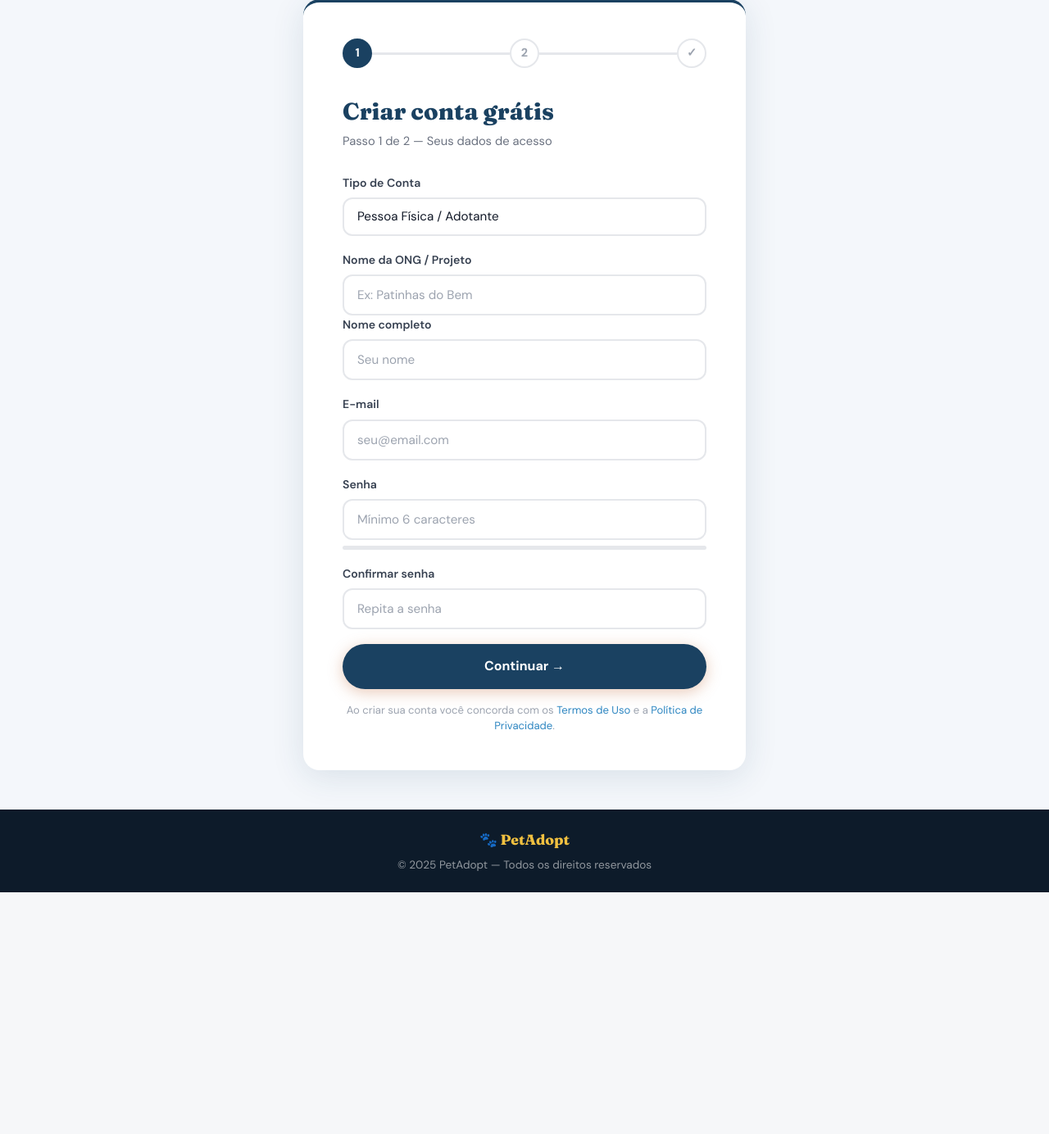
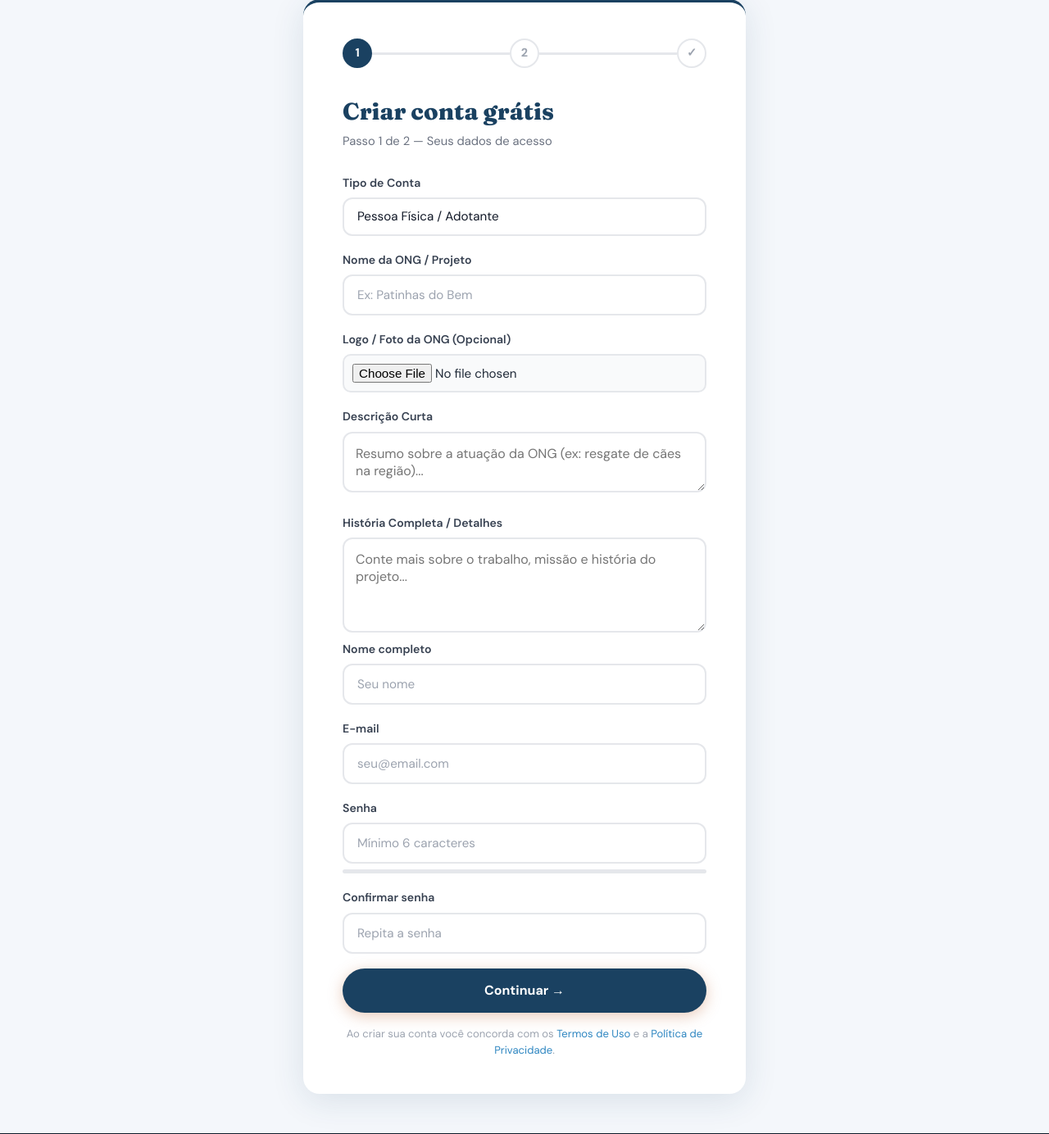
Before and after one commit to loppesz/ProjetoExt, a Flask app: page /register in a window 1280 px wide. Shown: the part 113-1497 px from the top of the page at 82% size. Before the commit the page ends 1202 px from the top, so only its background shows below. Run offline with Flask 3, Linux system fonts and the light colour scheme.

Commit message:
upload de imagem e descriçao cadastro de ong

```diff
--- a/static/js/register.js
+++ b/static/js/register.js
@@ -47,24 +47,33 @@ function submitForm(){
   btn.disabled = true;
   btn.textContent = 'Criando conta...';
 
-  const data = {
-    name: document.getElementById('name').value.trim(),
-    email: document.getElementById('email').value.trim(),
-    password: document.getElementById('password').value,
-    confirm: document.getElementById('confirm-pwd').value,
-    phone: document.getElementById('phone').value.trim(),
-    city: document.getElementById('city').value.trim(),
-    state: document.getElementById('state').value,
-    role: document.getElementById('user-role') ? document.getElementById('user-role').value : 'user',
-    ong_nome: document.getElementById('ong-nome') ? document.getElementById('ong-nome').value.trim() : ''
-  };
+  const role = document.getElementById('user-role') ? document.getElementById('user-role').value : 'user';
+  const name = document.getElementById('name').value.trim();
+  const email = document.getElementById('email').value.trim();
+
+  const formData = new FormData();
+  formData.append('name', name);
+  formData.append('email', email);
+  formData.append('password', document.getElementById('password').value);
+  formData.append('confirm', document.getElementById('confirm-pwd').value);
+  formData.append('phone', document.getElementById('phone').value.trim());
+  formData.append('city', document.getElementById('city').value.trim());
+  formData.append('state', document.getElementById('state').value);
+  formData.append('role', role);
+
+  if (role === 'ong') {
+    formData.append('ong_nome', document.getElementById('ong-nome') ? document.getElementById('ong-nome').value.trim() : '');
+    formData.append('ong_desc', document.getElementById('ong-desc') ? document.getElementById('ong-desc').value.trim() : '');
+    formData.append('ong_desc_full', document.getElementById('ong-desc-full') ? document.getElementById('ong-desc-full').value.trim() : '');
+    const ongFoto = document.getElementById('ong-foto');
+    if (ongFoto && ongFoto.files.length > 0) {
+      formData.append('ong_foto', ongFoto.files[0]);
+    }
+  }
 
   fetch('/register', {
     method: 'POST',
-    headers: {
-      'Content-Type': 'application/json'
-    },
-    body: JSON.stringify(data)
+    body: formData
   })
   .then(async response => {
     const body = await response.json();
@@ -77,13 +86,13 @@ function submitForm(){
 
     // Salvar no localStorage para os scripts de interface estática reconhecerem o usuário
     localStorage.setItem('petadopt_user', JSON.stringify({
-      name: data.name,
-      email: data.email,
-      role: data.role
+      name: name,
+      email: email,
+      role: role
     }));
 
     // Após cadastro bem sucedido: redirecionar pra /dashboard-ong se ONG, senão comportamento atual
-    if (data.role === 'ong') {
+    if (role === 'ong') {
       window.location.href = '/dashboard-ong';
     } else {
       document.getElementById('step2').style.display='none';
--- a/templates/login.html
+++ b/templates/login.html
@@ -28,7 +28,6 @@
       </a>
       <a href="#" onclick="localStorage.removeItem('petadopt_user'); window.location.href='/logout'" class="nav-link">Sair</a>
     {% else %}
-      <a href="/login" class="nav-link">Entrar</a>
       <a href="/register" class="btn-nav-register">Criar conta grátis</a>
     {% endif %}
   </div>
--- a/templates/register.html
+++ b/templates/register.html
@@ -48,9 +48,21 @@
         </div>
 
         <div id="ong-fields" class="ong-fields-wrap">
-          <div class="field mb-0">
+          <div class="field">
             <label for="ong-nome">Nome da ONG / Projeto</label>
             <input type="text" id="ong-nome" name="ong_nome" placeholder="Ex: Patinhas do Bem">
+          </div>
+          <div class="field">
+            <label for="ong-foto">Logo / Foto da ONG (Opcional)</label>
+            <input type="file" id="ong-foto" name="ong_foto" accept="image/*" style="padding: 10px; background: #f9fafb; border: 2px solid #e5e7eb; border-radius: 10px; width: 100%; box-sizing: border-box; cursor: pointer; color: #1f2937;">
+          </div>
+          <div class="field">
+            <label for="ong-desc">Descrição Curta</label>
+            <textarea id="ong-desc" name="ong_desc" placeholder="Resumo sobre a atuação da ONG (ex: resgate de cães na região)..." rows="2" style="width: 100%; padding: 14px; border: 2px solid #e5e7eb; border-radius: 12px; font-family: inherit; font-size: 1rem; box-sizing: border-box; resize: vertical;"></textarea>
+          </div>
+          <div class="field mb-0">
+            <label for="ong-desc-full">História Completa / Detalhes</label>
+            <textarea id="ong-desc-full" name="ong_desc_full" placeholder="Conte mais sobre o trabalho, missão e história do projeto..." rows="4" style="width: 100%; padding: 14px; border: 2px solid #e5e7eb; border-radius: 12px; font-family: inherit; font-size: 1rem; box-sizing: border-box; resize: vertical;"></textarea>
           </div>
         </div>
 
```
Also changed, not shown: instance/petadopt.db.
